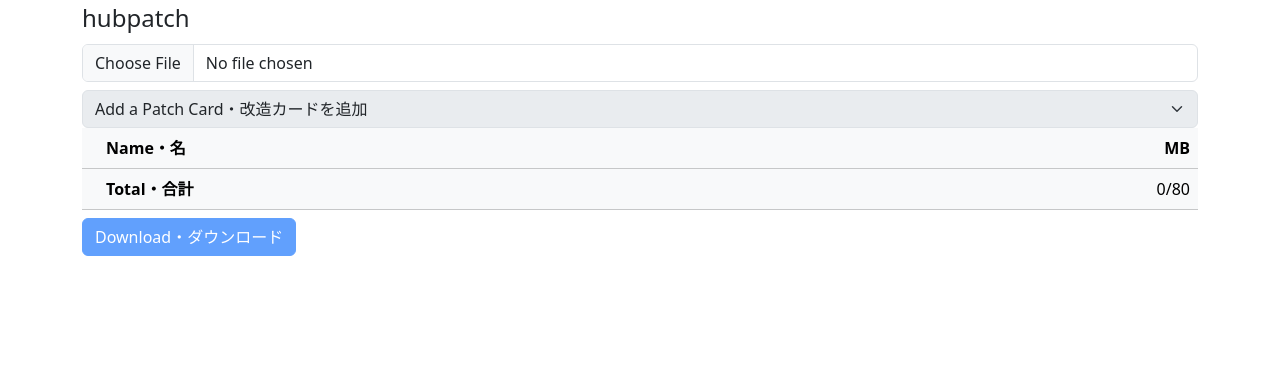
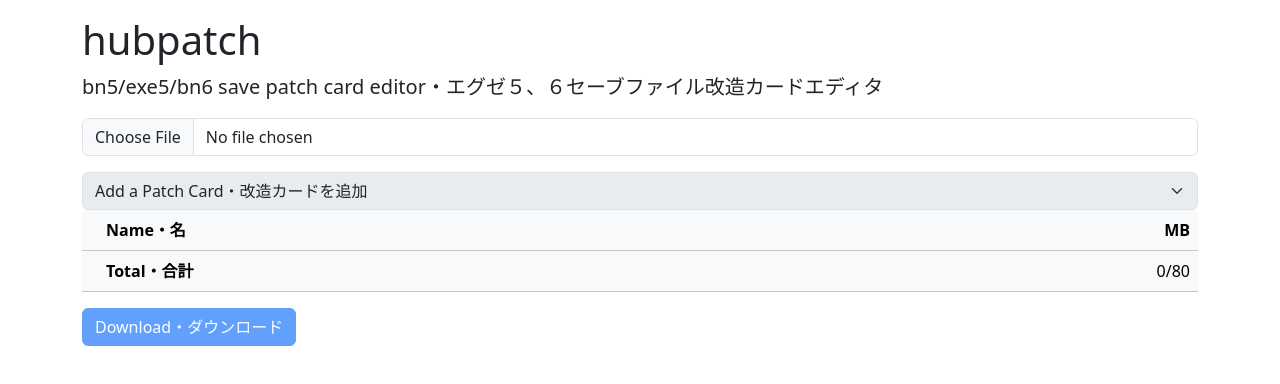
Before and after one commit to murkland/hubpatch, a website built with Vite: page index.html in a window 1280 px wide. Built offline with nearby package versions, Linux system fonts and the light colour scheme.

Commit message:
clean up

```diff
--- a/index.html
+++ b/index.html
@@ -27,10 +27,14 @@
     </head>
     <body>
         <div class="container">
-            <div class="mb-2">
-                <span class="fs-4">hubpatch</span>
+            <div class="my-3">
+                <h1>hubpatch</h1>
+                <p class="lead">
+                    bn5/exe5/bn6 save patch card
+                    editor・エグゼ５、６セーブファイル改造カードエディタ
+                </p>
             </div>
-            <div class="mb-2">
+            <div class="mb-3">
                 <input type="file" id="save" class="form-control" />
             </div>
             <select class="form-select" id="add-patch-card" disabled>
@@ -38,7 +42,7 @@
                     Add a Patch Card・改造カードを追加
                 </option>
             </select>
-            <table id="patch-cards" class="table mb-2">
+            <table id="patch-cards" class="table mb-3">
                 <thead class="table-light">
                     <tr>
                         <th style="width: 0px"></th>
```
